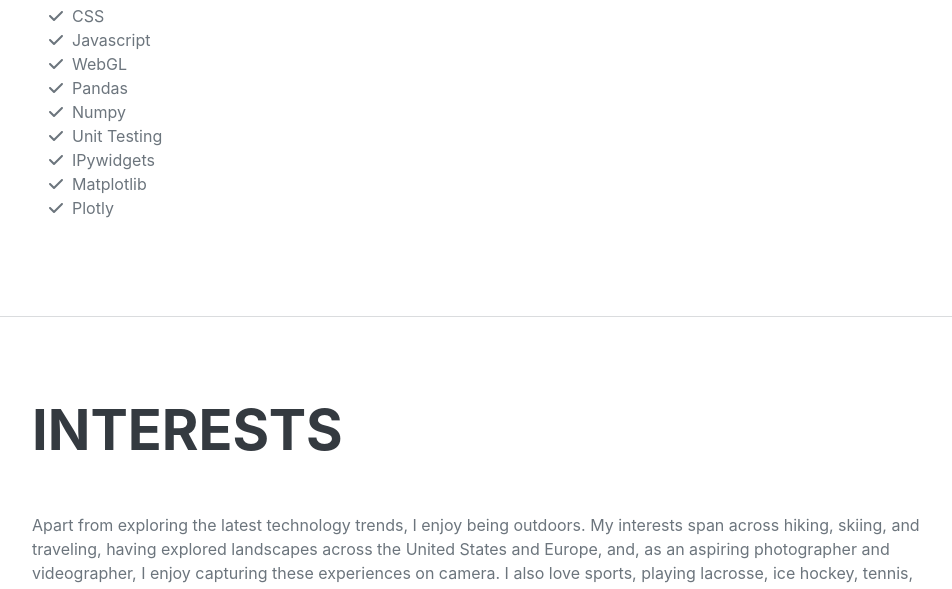
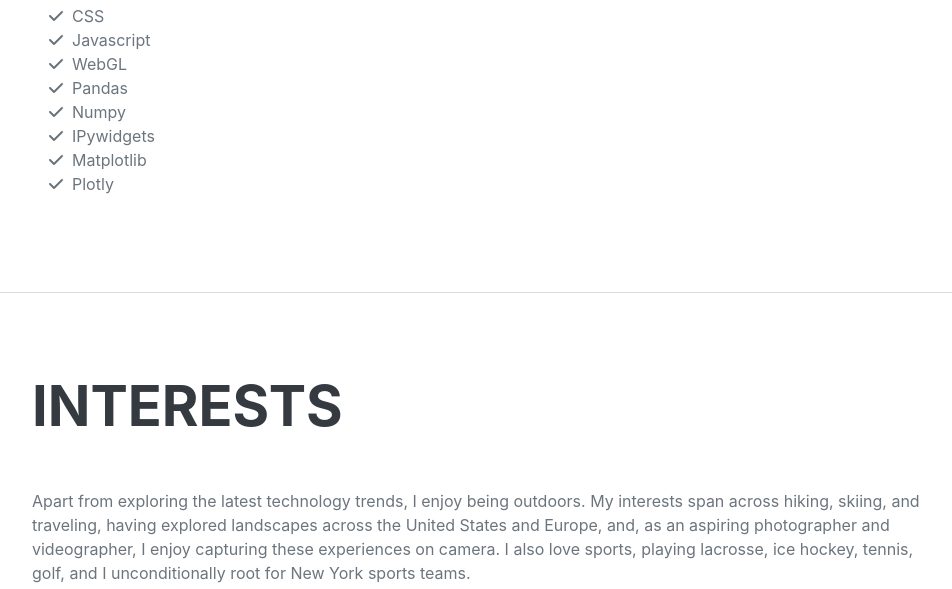
Before and after one commit to jackbrosgol/jackbrosgol.github.io, a plain HTML site: page index.html in a window 1280 px wide. Shown: the part 6087-6676 px from the top of the page, without its empty margins (288-1240 px from the left). Drawn offline with nearby package versions, Linux system fonts and the light colour scheme; a web font is replaced by a local one.

Commit message:
Update index.html

```diff
--- a/index.html
+++ b/index.html
@@ -86,7 +86,7 @@
                                 <strong>Relevant Coursework:</strong> Machine Learning, Data Structures and Algoirthms, Algorithmic Game Theory,
                                 Artifical Neural Networks and Deep Learning, Computer Systems, Computer Graphics, Digital and Embedded Systems,
                                 Statistical Methods, Multivariable Calculus, Linear Algebra, Microeconomics, Macroeconomics, Behavioral Economics,
-                                Coporate Finance, Financial Economics, Econometrics, Industrial Organization
+                                Corporate Finance, Financial Economics, Econometrics, Industrial Organization
                              </div>
                              <div style="margin-bottom: 7px;"><strong>Teaching Assistant:</strong> Behavioral Economics</div>
                              <div style="margin-bottom: 7px;">
@@ -433,10 +433,6 @@
                         </li>
                         <li>
                             <span class="fa-li"><i class="fas fa-check"></i></span>
-                            Unit Testing
-                        </li>
-                        <li>
-                            <span class="fa-li"><i class="fas fa-check"></i></span>
                             IPywidgets
                         </li>
                         <li>
```
